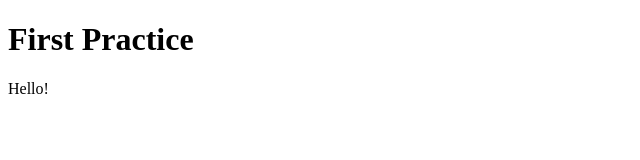
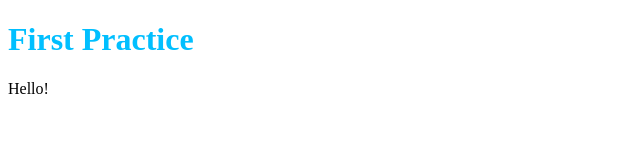
Before and after one commit to glascog/tier1-week1-summary, a plain HTML site: page index.html in a window 1280 px wide. Shown: the whole page, without its empty margins (0-640 px from the left). Drawn offline with Linux system fonts and the light colour scheme.

Commit message:
brought in CSS file

```diff
--- a/index.html
+++ b/index.html
@@ -4,6 +4,9 @@
     <meta charset="UTF-8">
     <meta name="viewport" content="width=device-width, initial-scale=1.0">
     <title>Tier 1 Practice</title>
+<!-- link the stylesheet -->
+<link href="main.css" rel="stylesheet" />
+
 </head>
 <body>
     <h1>First Practice</h1>
--- /dev/null
+++ b/main.css
@@ -0,0 +1,3 @@
+h1{
+    color:deepskyblue;
+}
```
